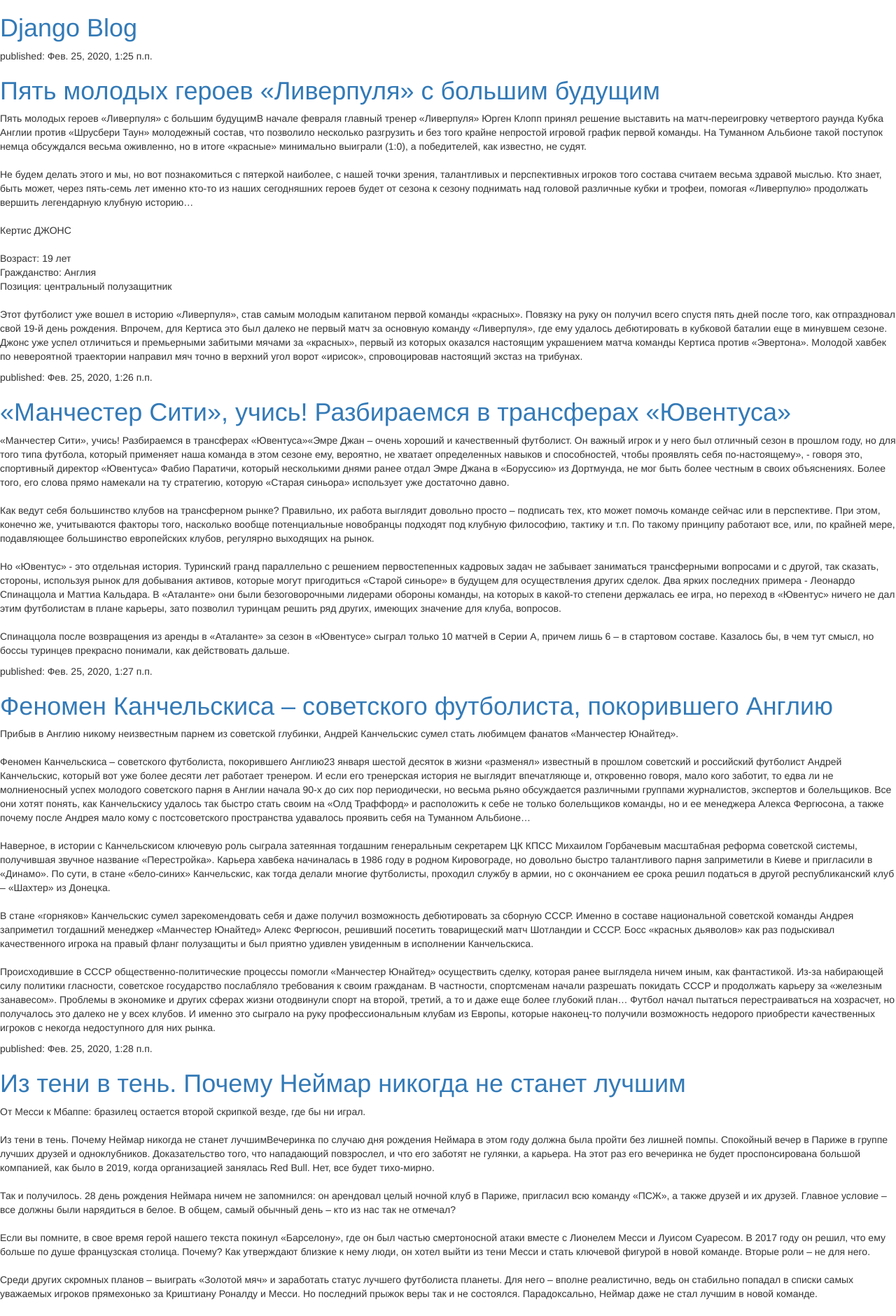
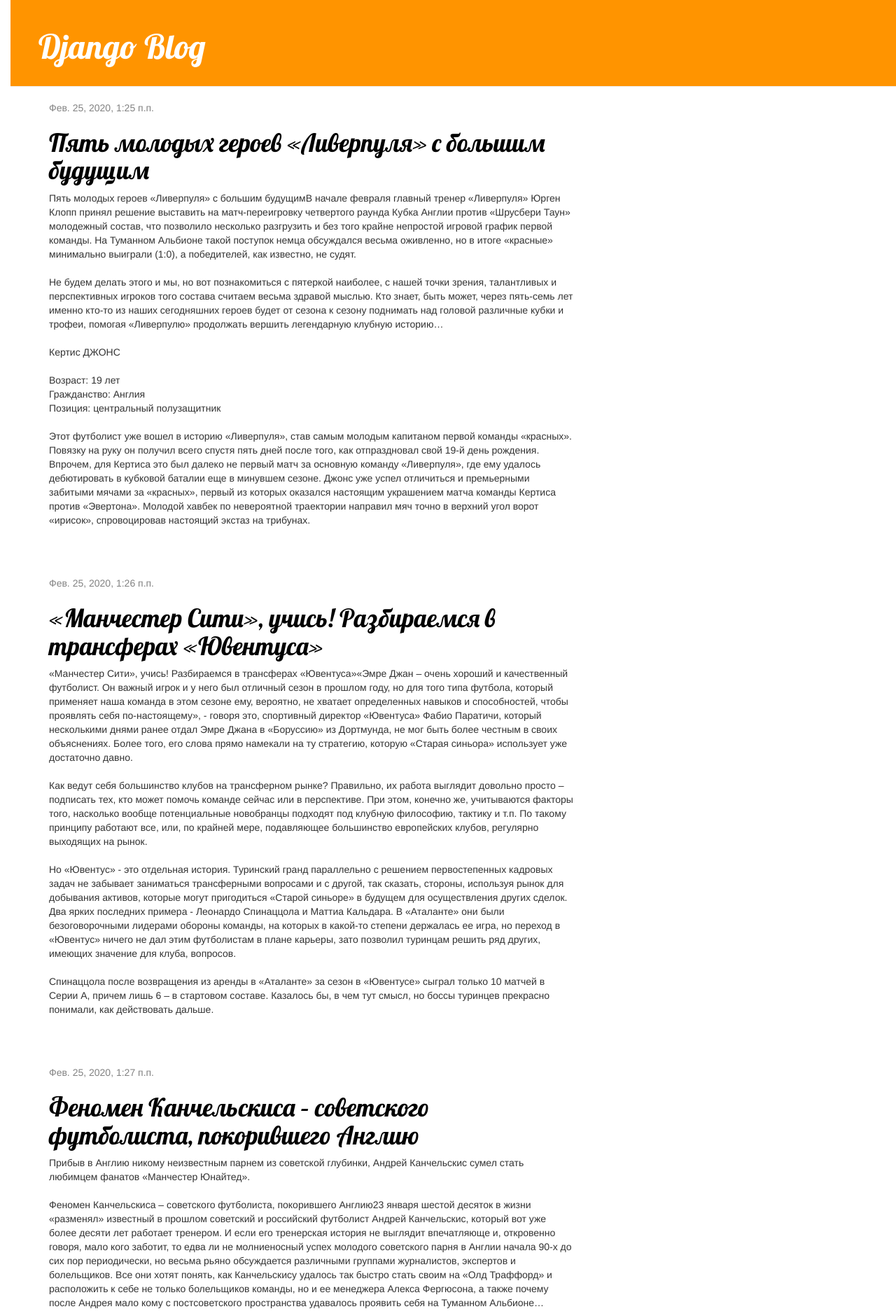
Before and after one commit to 4ikict/nogamessi, a Django app: page / in a window 1280 px wide. Shown: the top 1880 px of the page at 70% size. Run offline with Django 3.2, Linux system fonts and the light colour scheme; data comes from the database, SQL or seed files in the repository; both versions use the stored data as it was after the commit; some libraries are stand-ins or nearby versions.

Commit message:
Добавление CSS и шаблона постов

```diff
--- /dev/null
+++ b/blog/static/css/blog.css
@@ -0,0 +1,53 @@
+h1 a {
+    color: #FCA205;
+    font-family: 'Lobster';
+}
+body {
+    padding-left: 15px;
+}
+.page-header {
+    background-color: #ff9400;
+    margin-top: 0;
+    padding: 20px 20px 20px 40px;
+}
+
+.page-header h1, .page-header h1 a, .page-header h1 a:visited, .page-header h1 a:active {
+    color: #ffffff;
+    font-size: 36pt;
+    text-decoration: none;
+}
+
+.content {
+    margin-left: 40px;
+}
+
+h1, h2, h3, h4 {
+    font-family: 'Lobster', cursive;
+}
+
+.date {
+    color: #828282;
+}
+
+.save {
+    float: right;
+}
+
+.post-form textarea, .post-form input {
+    width: 100%;
+}
+
+.top-menu, .top-menu:hover, .top-menu:visited {
+    color: #ffffff;
+    float: right;
+    font-size: 26pt;
+    margin-right: 20px;
+}
+
+.post {
+    margin-bottom: 70px;
+}
+
+.post h1 a, .post h1 a:visited {
+    color: #000000;
+}
--- /dev/null
+++ b/blog/templates/blog/base.html
@@ -0,0 +1,23 @@
+{% load static %}
+<html>
+    <head>
+        <title>Django Girls blog</title>
+        <link rel="stylesheet" href="//maxcdn.bootstrapcdn.com/bootstrap/3.2.0/css/bootstrap.min.css">
+        <link rel="stylesheet" href="//maxcdn.bootstrapcdn.com/bootstrap/3.2.0/css/bootstrap-theme.min.css">
+        <link href='//fonts.googleapis.com/css?family=Lobster&subset=latin,latin-ext' rel='stylesheet' type='text/css'>
+        <link rel="stylesheet" href="{% static 'css/blog.css' %}">
+    </head>
+    <body>
+        <div class="page-header">
+            <h1><a href="/">Django Blog</a></h1>
+         </div>
+        <div class="content container">
+            <div class="row">
+                <div class="col-md-8">
+                {% block content %}
+                {% endblock %}
+                </div>
+            </div>
+        </div>
+    </body>
+</html>
--- a/blog/templates/blog/post_list.html
+++ b/blog/templates/blog/post_list.html
@@ -1,23 +1,13 @@
-<!DOCTYPE html>
-<html>
-    <head>
-        <title>Django blog</title>
-        <link rel="stylesheet" href="//maxcdn.bootstrapcdn.com/bootstrap/3.2.0/css/bootstrap.min.css">
-        <link rel="stylesheet" href="//maxcdn.bootstrapcdn.com/bootstrap/3.2.0/css/bootstrap-theme.min.css">
-    </head>
-    <body>
-        <div>
-            <h1><a href="/">Django Blog</a></h1>
+{% extends 'blog/base.html' %}
+
+{% block content %}
+    {% for post in posts %}
+        <div class="post">
+            <div class="date">
+                {{ post.published_date }}
+            </div>
+            <h1><a href="{% url 'post_detail' pk=post.pk %}">{{ post.title }}</a></h1>
+            <p>{{ post.text|linebreaksbr }}</p>
         </div>
-
-        {% for post in posts %}
-            <div>
-                <p>published: {{ post.published_date }}</p>
-                <h1><a href="">{{ post.title }}</a> </h1>
-                <p>{{ post.text|linebreaksbr }}</p>
-            </div>
-
-        {% endfor %}
-
-    </body>
-</html>
+    {% endfor %}
+{% endblock %}
--- a/blog/urls.py
+++ b/blog/urls.py
@@ -3,4 +3,8 @@ from . import views
 
 urlpatterns = [
     path('', views.post_list, name='post_list'),
+    path('post/<int:pk>/', views.post_detail, name='post_detail'),
+    #pk это номер ссылки - порядковое целое число наших постов
+    #Параметр post_detail означает, что Django будет искать URL с именем post_detail в файле blog.urls.py
+    #Фрагмент post/<int:pk>/ определяет шаблон URL-адреса. Пример - "post/1"
 ]
--- a/blog/views.py
+++ b/blog/views.py
@@ -1,12 +1,15 @@
 from django.shortcuts import render
 from .models import Post
 from django.utils import timezone
+from django.shortcuts import render, get_object_or_404
 
 def post_list(request):
     posts = Post.objects.filter(published_date__lte=timezone.now()).order_by('published_date')
     return render(request, 'blog/post_list.html', {'posts' : posts})
 
-
+def post_detail(request, pk):
+    post = get_object_or_404(Post, pk=pk)
+    return render(request, 'blog/post_detail.html', {'post': post})
 
 
 # Create your views here.
--- a/nogamessi/settings.py
+++ b/nogamessi/settings.py
@@ -25,7 +25,7 @@ SECRET_KEY = 'gycp5ekk%2#ps@a%rmv0l&7eba(b24-xf=85-mif($-ywb5-g$'
 # SECURITY WARNING: don't run with debug turned on in production!
 DEBUG = True
 
-ALLOWED_HOSTS = ['nogamessi.pythonanywhere.com']
+ALLOWED_HOSTS = ['127.0.0.1']
 
 
 # Application definition
```
Also changed, not shown: blog/templates/blog/post_detail.html (added, +13 -0 lines), db.sqlite3.
